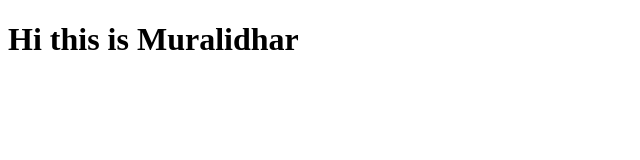
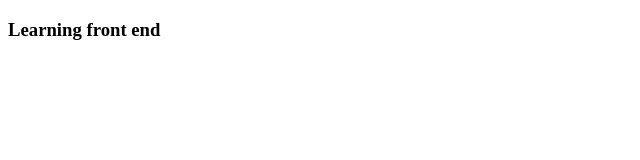
Before and after one commit to Murali348257/html-css-javascript, a plain HTML site: page index.html in a window 1280 px wide. Shown: the whole page, without its empty margins (0-640 px from the left). Drawn offline with Linux system fonts and the light colour scheme.

Commit message:
removed h1 adn added h3

```diff
--- a/index.html
+++ b/index.html
@@ -7,6 +7,6 @@
     <title>Document</title>
 </head>
 <body>
-    <h1>Hi this is Muralidhar</h1>
+    <h3>Learning  front end</h3>
 </body>
 </html>
```
